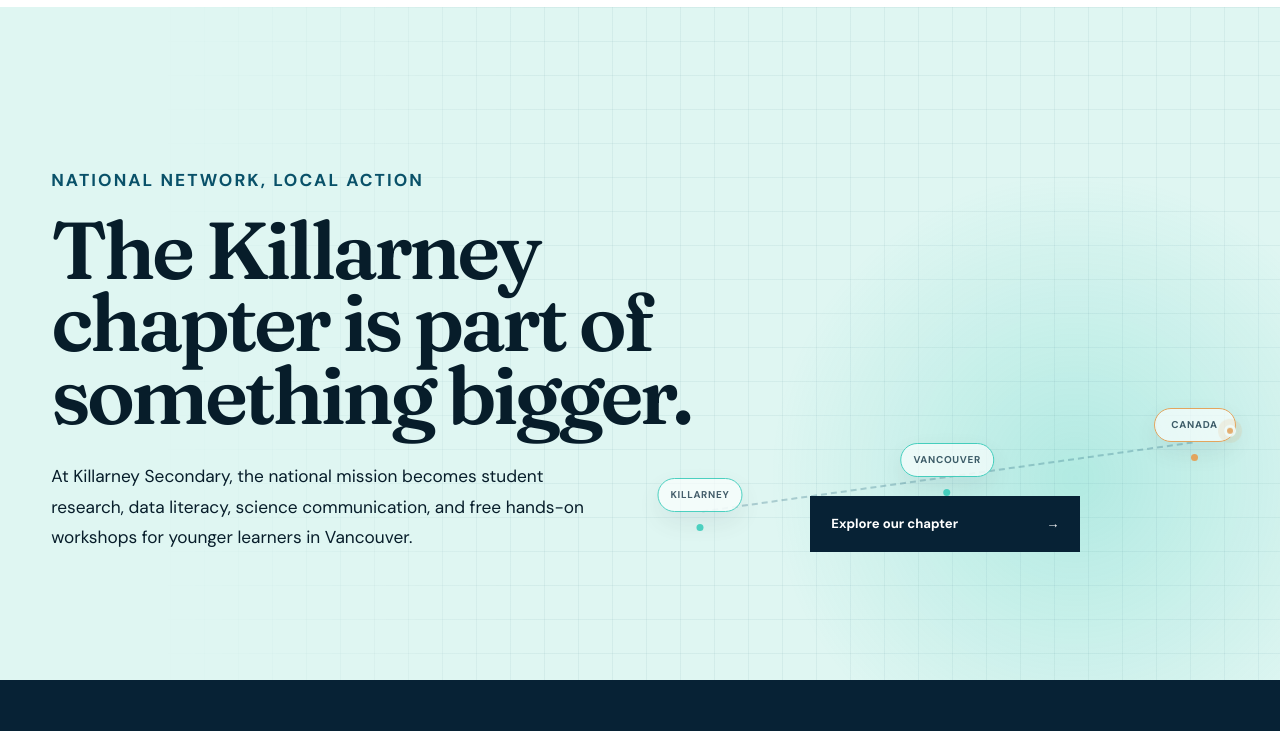
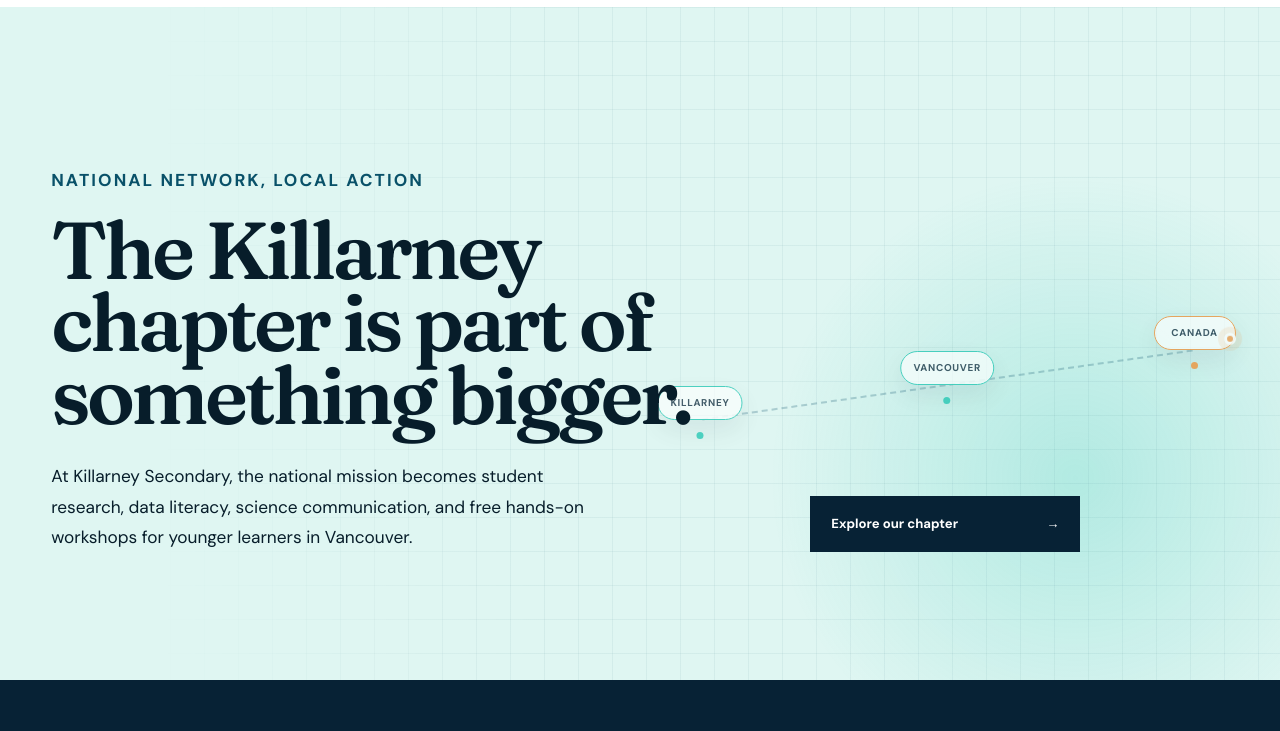
Before and after one commit to killarneystemfellowship/killarneystemfellowship.github.io, a plain HTML site: page about/index.html in a window 1280 px wide. Shown: the part 3225-3956 px from the top of the page. Drawn offline with Linux system fonts and the light colour scheme.

Commit message:
Raise desktop chapter route animation

```diff
--- a/page-visuals.css
+++ b/page-visuals.css
@@ -419,6 +419,12 @@
   height: 190px;
   opacity: 0.72;
   pointer-events: none;
+}
+
+@media (min-width: 1101px) {
+  .about-page .chapter-route {
+    bottom: clamp(190px, 15vw, 240px);
+  }
 }
 
 .chapter-route__line {
```
